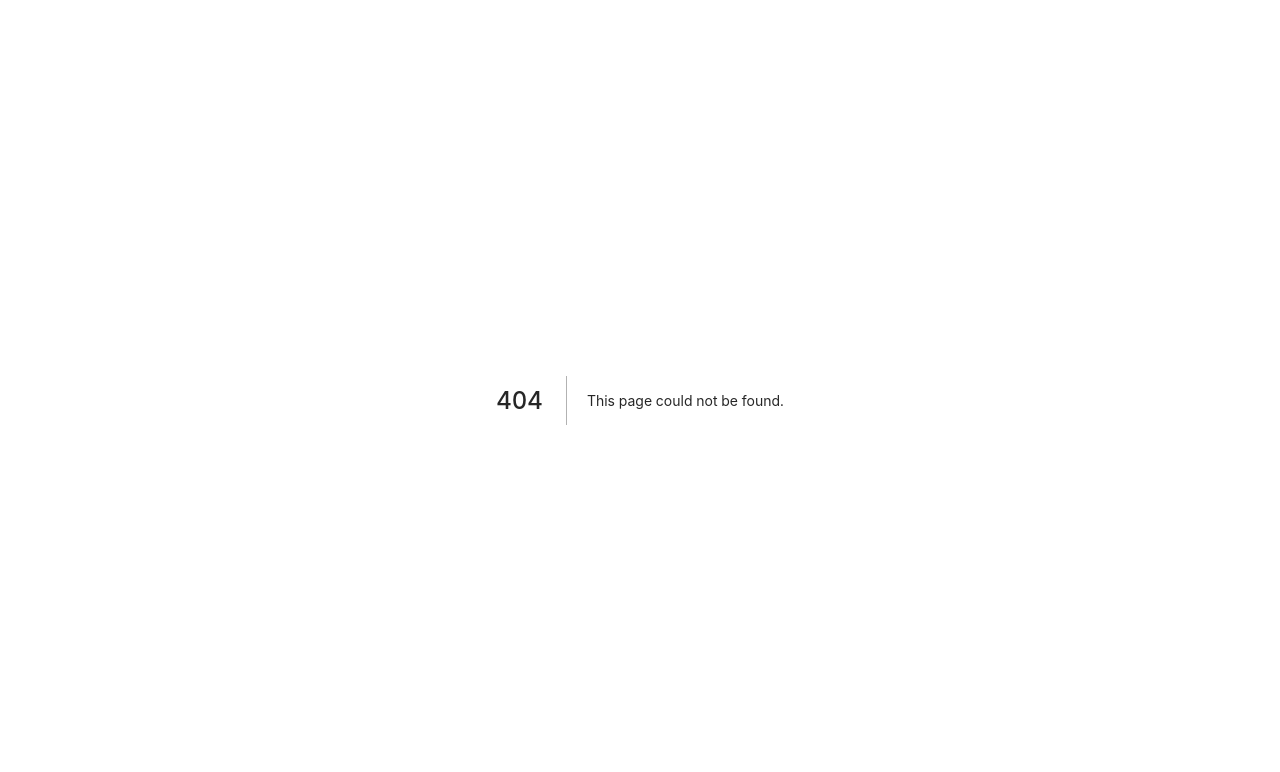
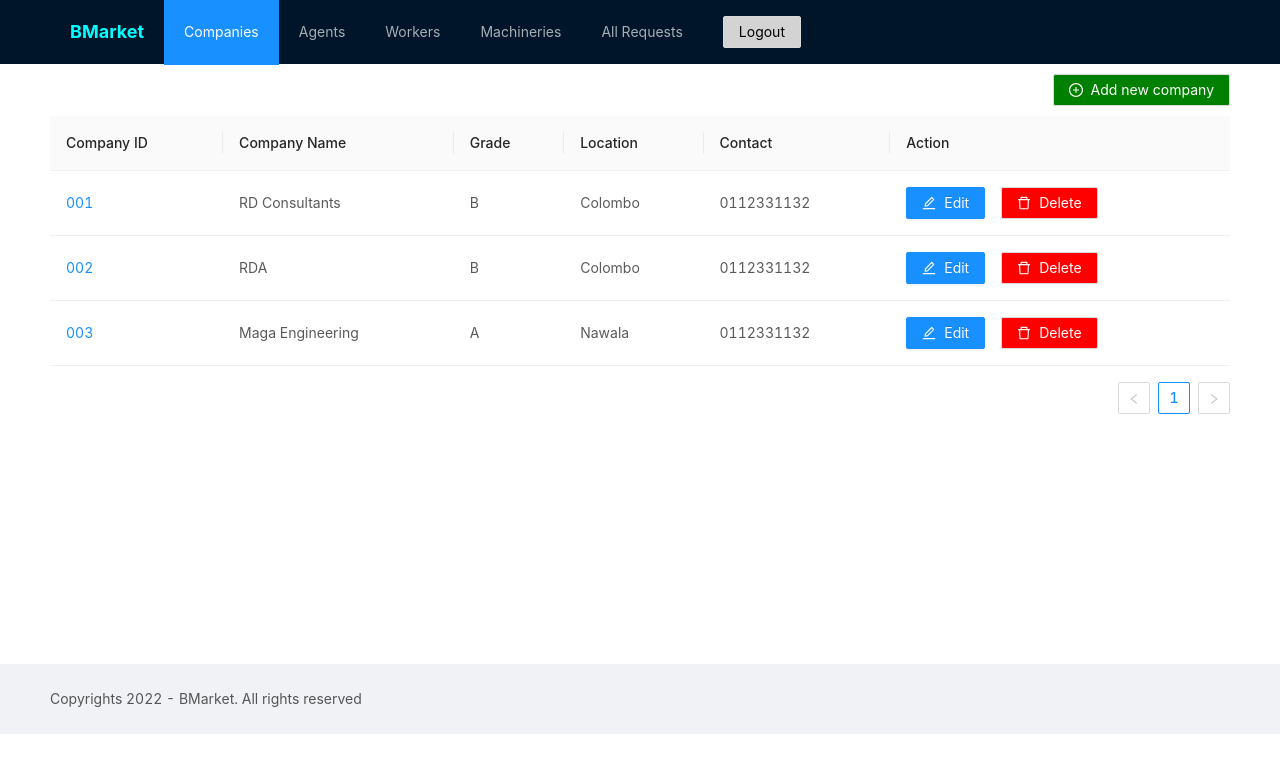
Before and after one commit to Mahasmm/BMarket, a Next.js app: page /admin in a window 1280 px wide. Before the commit this address had no page. Shown: the top 772 px of the page. Built offline with nearby package versions, Linux system fonts and the light colour scheme.

Commit message:
admin initial layout

```diff
--- /dev/null
+++ b/src/page-components/admin.module.less
@@ -0,0 +1,29 @@
+.bodyContainer {
+  padding: 0px 50px;
+  margin-right: auto;
+  margin-left: auto;
+  min-height: 600px;
+}
+
+.deleteBtn {
+  background-color: red;
+  color: white;
+}
+
+.addBtn {
+  margin: 10px 50px;
+  float: right;
+  background-color: green;
+  color: white;
+}
+
+.logoutBtn {
+  background-color: lightgray;
+  color: black;
+}
+
+.brand {
+  color: cyan;
+  font-size: large;
+  font-weight: bold;
+}
--- /dev/null
+++ b/src/page-components/admin.tsx
@@ -0,0 +1,40 @@
+import { Button, Layout, Menu } from 'antd';
+import React from 'react';
+import styles from './admin.module.less';
+import { AdminTable } from './adminTable';
+import { PlusCircleOutlined } from '@ant-design/icons';
+
+const { Header, Footer, Content } = Layout;
+
+export const admin = () => (
+  <Layout>
+    <Header>
+      <Menu mode="horizontal" defaultSelectedKeys={['company']} theme="dark">
+        <Menu.Item disabled>
+          {' '}
+          <span className={styles.brand}>BMarket</span>{' '}
+        </Menu.Item>
+        <Menu.Item key="company"> Companies </Menu.Item>
+        <Menu.Item key="agent"> Agents </Menu.Item>
+        <Menu.Item key="worker"> Workers </Menu.Item>
+        <Menu.Item key="machine"> Machineries </Menu.Item>
+        <Menu.Item key="requests"> All Requests </Menu.Item>
+        <Menu.Item key="logout">
+          {' '}
+          <Button className={styles.logoutBtn}>Logout</Button>{' '}
+        </Menu.Item>
+      </Menu>
+    </Header>
+
+    <body>
+      <Content>
+        <Button className={styles.addBtn} icon={<PlusCircleOutlined />}>
+          Add new company
+        </Button>
+        <AdminTable />
+      </Content>
+    </body>
+
+    <Footer>Copyrights 2022 - BMarket. All rights reserved</Footer>
+  </Layout>
+);
--- /dev/null
+++ b/src/page-components/adminData.tsx
@@ -0,0 +1,33 @@
+interface DataType {
+  key: string;
+  name: string;
+  age: number;
+  address: string;
+  tags: string[];
+}
+
+const data: DataType[] = [
+  {
+    key: '1',
+    name: 'John Brown',
+    age: 32,
+    address: 'New York No. 1 Lake Park',
+    tags: ['nice', 'developer'],
+  },
+  {
+    key: '2',
+    name: 'Jim Green',
+    age: 42,
+    address: 'London No. 1 Lake Park',
+    tags: ['loser'],
+  },
+  {
+    key: '3',
+    name: 'Joe Black',
+    age: 32,
+    address: 'Sidney No. 1 Lake Park',
+    tags: ['cool', 'teacher'],
+  },
+];
+
+export default data;
--- /dev/null
+++ b/src/page-components/adminTable.tsx
@@ -0,0 +1,111 @@
+import { Space, Table, Button } from 'antd';
+import type { ColumnsType } from 'antd/es/table';
+import React from 'react';
+import styles from './admin.module.less';
+// import data from './adminData'
+import { DeleteOutlined, EditOutlined } from '@ant-design/icons';
+
+interface DataType {
+  key: string;
+  companyId: string;
+  companyName: string;
+  grade: string;
+  location: string;
+  contact: string;
+}
+
+const data: DataType[] = [
+  {
+    key: '1',
+    companyId: '001',
+    companyName: 'RD Consultants',
+    grade: 'B',
+    location: 'Colombo',
+    contact: '0112331132',
+  },
+  {
+    key: '2',
+    companyId: '002',
+    companyName: 'RDA',
+    grade: 'B',
+    location: 'Colombo',
+    contact: '0112331132',
+  },
+  {
+    key: '3',
+    companyId: '003',
+    companyName: 'Maga Engineering',
+    grade: 'A',
+    location: 'Nawala',
+    contact: '0112331132',
+  },
+];
+
+const columns: ColumnsType<DataType> = [
+  {
+    title: 'Company ID',
+    dataIndex: 'companyId',
+    key: 'companyId',
+    render: (text) => <a>{text}</a>,
+  },
+  {
+    title: 'Company Name',
+    dataIndex: 'companyName',
+    key: 'companyName',
+  },
+  {
+    title: 'Grade',
+    dataIndex: 'grade',
+    key: 'grade',
+  },
+  {
+    title: 'Location',
+    dataIndex: 'location',
+    key: 'location',
+  },
+  {
+    title: 'Contact',
+    dataIndex: 'contact',
+    key: 'contact',
+  },
+  // {
+  //   title: 'Tags',
+  //   key: 'tags',
+  //   dataIndex: 'tags',
+  //   render: (_, { tags }) => (
+  //     <>
+  //       {tags.map(tag => {
+  //         let color = tag.length > 5 ? 'geekblue' : 'green';
+  //         if (tag === 'loser') {
+  //           color = 'volcano';
+  //         }
+  //         return (
+  //           <Tag color={color} key={tag}>
+  //             {tag.toUpperCase()}
+  //           </Tag>
+  //         );
+  //       })}
+  //     </>
+  //   ),
+  // },
+  {
+    title: 'Action',
+    key: 'action',
+    render: () => (
+      <Space size="middle">
+        <Button type="primary" icon={<EditOutlined />}>
+          Edit
+        </Button>
+        <Button className={styles.deleteBtn} icon={<DeleteOutlined />}>
+          Delete
+        </Button>
+      </Space>
+    ),
+  },
+];
+
+export const AdminTable = () => (
+  <div className={styles.bodyContainer}>
+    <Table columns={columns} dataSource={data} />
+  </div>
+);
--- /dev/null
+++ b/src/pages/admin.tsx
@@ -0,0 +1,3 @@
+import { admin } from '../page-components/admin';
+
+export default admin;
```
